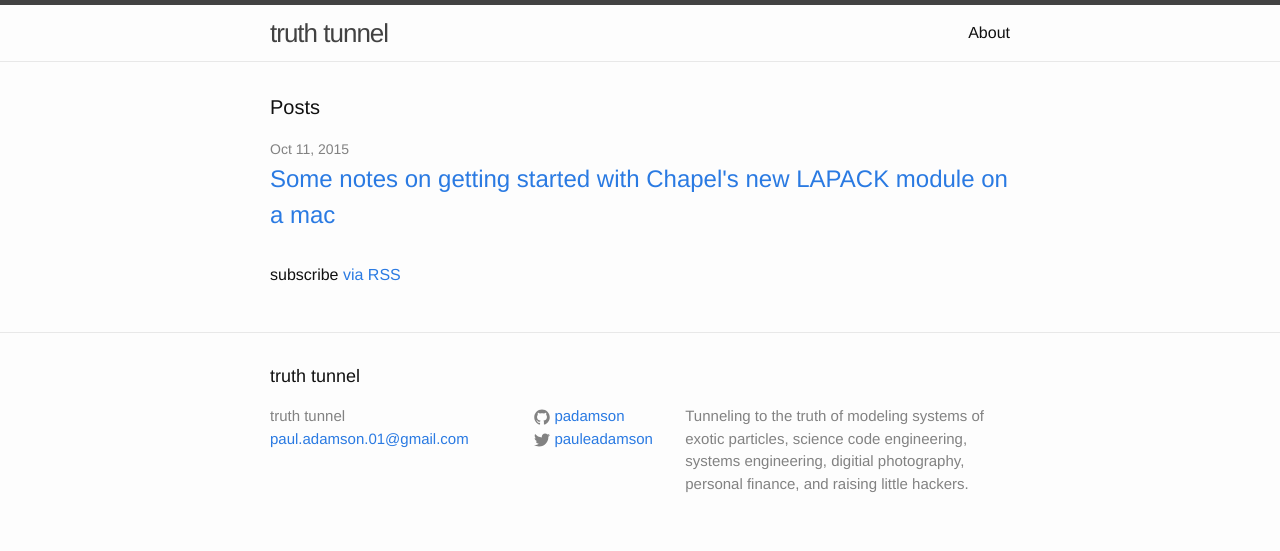
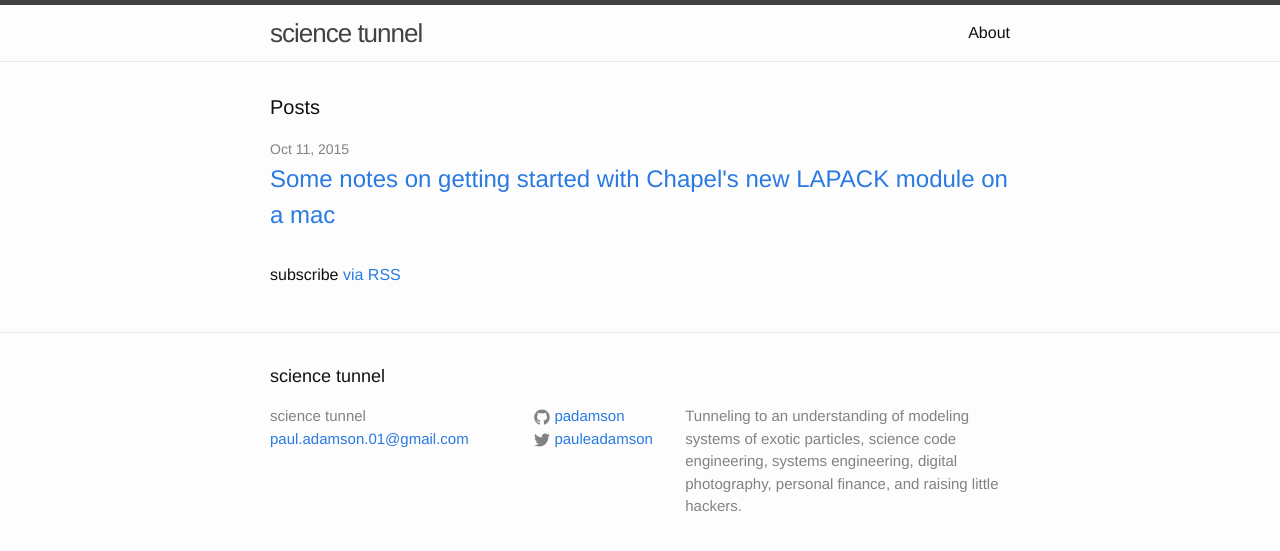
Before and after one commit to padamson/padamson.github.io, a Jekyll site: the page built from index.html, in a window 1280 px wide. Shown: the top 551 px of the page. Built offline with Jekyll 4.4.1, drawn with Linux system fonts in a browser that asks for light colours.

Commit message:
change name to science tunnel

```diff
--- a/_config.yml
+++ b/_config.yml
@@ -1,9 +1,9 @@
 # Site settings
-title: truth tunnel
+title: science tunnel
 email: paul.adamson.01@gmail.com
 description: > # this means to ignore newlines until "baseurl:"
-  Tunneling to the truth of modeling systems of exotic particles, science code
-  engineering, systems engineering, digitial photography, personal finance, and
+  Tunneling to an understanding of modeling systems of exotic particles, science code
+  engineering, systems engineering, digital photography, personal finance, and
   raising little hackers.
 baseurl: "" # the subpath of your site, e.g. /blog/
 url: "http://padamson.github.io" # the base hostname & protocol for your site
```
